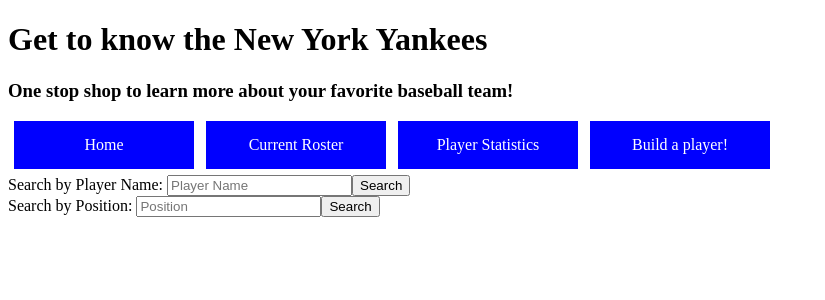
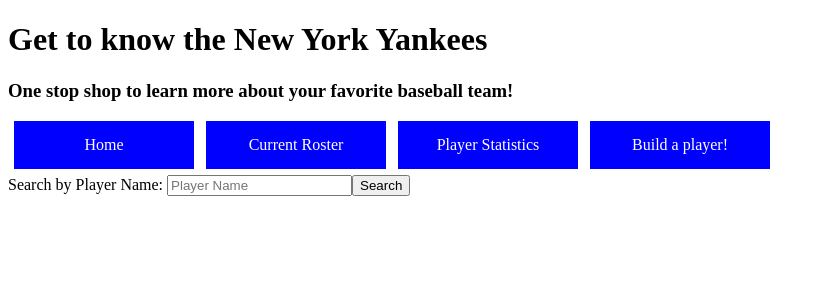
Before and after one commit to jasonbracco/phase-2-project, a React (Create React App) app: page /playerstatistics in a window 1280 px wide. Shown: the top 300 px of the page, without its empty margins (0-825 px from the left). Built offline with nearby package versions, Linux system fonts and the light colour scheme; data requests are answered from the project's data file.

Commit message:
remove position search

```diff
--- a/src/Components/PlayerStatistics.js
+++ b/src/Components/PlayerStatistics.js
@@ -8,7 +8,6 @@
 
     const [displaySearchedPlayers, setDisplaySearchedPlayers] = useState([])
     const [nameSearch, setNameSearch] = useState("")
-    const [positionSearch, setPositionSearch] = useState("")
 
     const playersToDisplay = players.filter((object) => {
         const lowerCaseSearch = nameSearch.toLowerCase()
@@ -25,11 +24,19 @@
         }
     }))}
 
+    function searchedPlayers(nameSearch){
+        setDisplaySearchedPlayers(playersToDisplay.filter((object) => {
+          const lowerCaseSearch = nameSearch.toLowerCase()
+          if(object.fullName.toLowerCase().includes(lowerCaseSearch)){
+            return object
+        }
+    }))}
+
     console.log(displaySearchedPlayers)
 
     return(
         <div id="player_stats">
-            <Searchbars nameSearch={nameSearch} setNameSearch={setNameSearch} positionSearch={positionSearch} setPositionSearch={setPositionSearch} searchedPlayers={searchedPlayers}/>
+            <Searchbars nameSearch={nameSearch} setNameSearch={setNameSearch} searchedPlayers={searchedPlayers}/>
             <div className="player_collection">
                 {displaySearchedPlayers.map((player) => {
                     return <SearchedPlayerCard key={player.id} player={player} />
--- a/src/Components/Searchbars.js
+++ b/src/Components/Searchbars.js
@@ -26,13 +26,6 @@
                 <input type="text" placeholder="Player Name" value={nameSearch} onChange={onNameSearch}/>
                 <button type="submit">Search</button>
             </form>
-            <form>
-                <label >
-                    <span>Search by Position: </span>
-                </label>
-                <input type="text" placeholder="Position" value={positionSearch} onChange={onPositionSearch}/>
-                <button type="submit">Search</button>
-            </form>
         </div>
     )
 }
```
